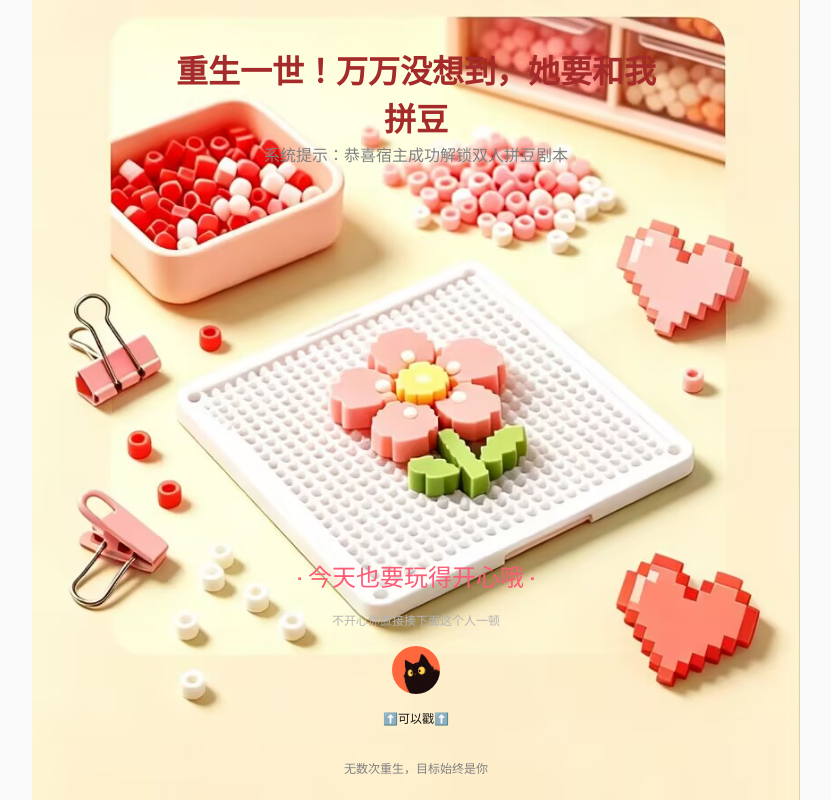
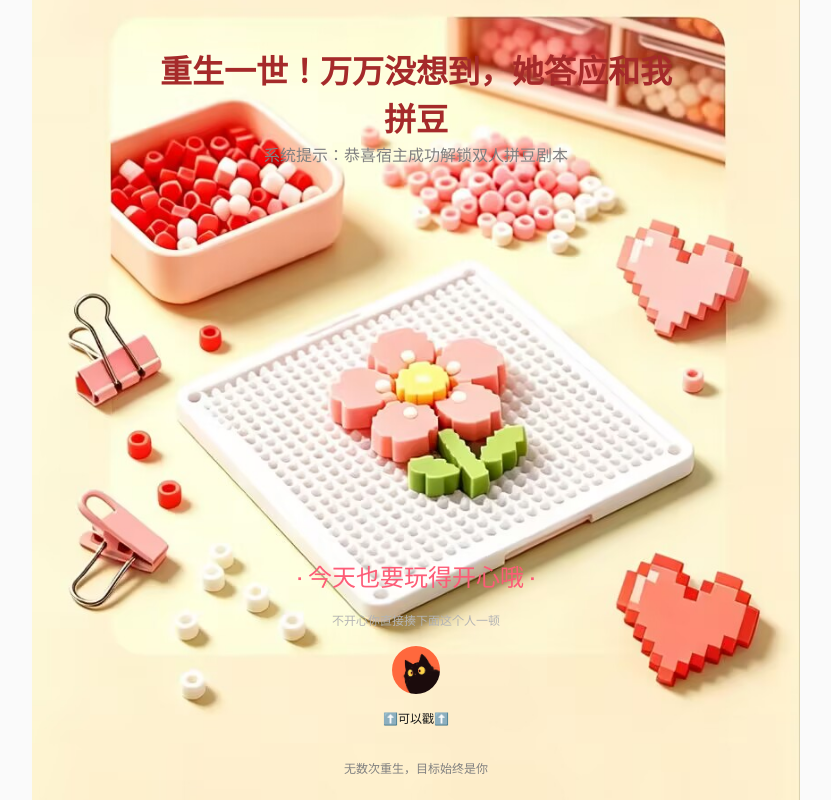
Before and after one commit to wooyo20/her-smile, a Next.js app: page / in a window 1280 px wide. Shown: the whole page, without its empty margins (224-1055 px from the left). Built offline with nearby package versions, Linux system fonts and the light colour scheme.

Commit message:
文本修改

```diff
--- a/app/first.tsx
+++ b/app/first.tsx
@@ -14,7 +14,7 @@ export default function First() {
     return (
         <div className="handmadePage">
             <div className="hdmtTitleConatiner">
-                <div className="hdmtTitle">重生一世！万万没想到，她要和我拼豆</div>
+                <div className="hdmtTitle">重生一世！万万没想到，她答应和我拼豆</div>
                 <div className='hdmtTitleSec'>系统提示：恭喜宿主成功解锁双人拼豆剧本</div>
             </div>
             <div className="hdmtWelcomeContainer">
--- a/app/layout.tsx
+++ b/app/layout.tsx
@@ -13,7 +13,7 @@ const geistMono = Geist_Mono({
 });
 
 export const metadata: Metadata = {
-  title: "重生一世！万万没想到，她要和我拼豆",
+  title: "重生一世！万万没想到，她答应和我拼豆",
   description: "Generated by create next app",
   viewport: {
     width: 'device-width',
```
